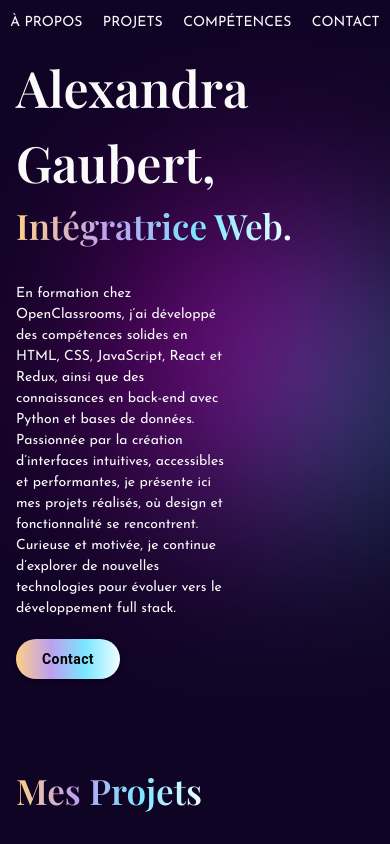
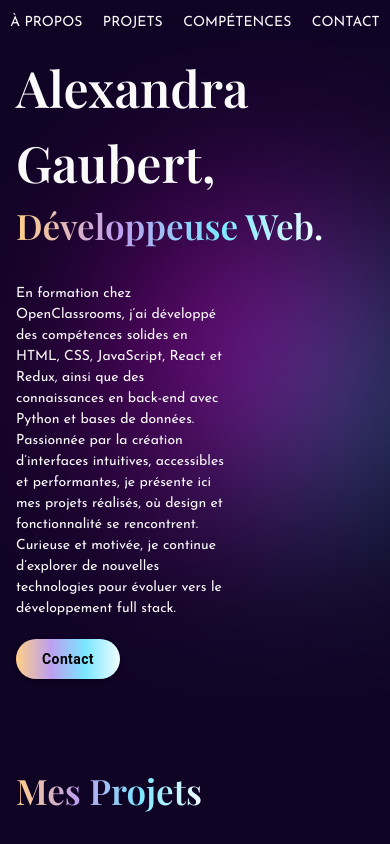
Before and after one commit to AlexandraGbrt/PortfolioAG, a React (Vite) app: page / in a window 390 px wide. Shown: the top 844 px of the page. Built offline with nearby package versions, Linux system fonts and the light colour scheme.

Commit message:
fix : responsive et ajout image arcane

```diff
--- a/index.html
+++ b/index.html
@@ -10,7 +10,7 @@
     rel="stylesheet" />
 
   <meta name="viewport" content="width=device-width, initial-scale=1.0" />
-  <meta name="description" content="Portfolio d'Alexandra Gaubert, intégratrice web." />
+  <meta name="description" content="Portfolio d'Alexandra Gaubert, développeuse web." />
   <title>Portfolio</title>
 </head>
 
--- a/src/data/projets.json
+++ b/src/data/projets.json
@@ -3,7 +3,7 @@
     "title": "API Arcane",
     "description": "Création d'une API",
     "cover": "/logo/arcane.webp",
-    "images": "",
+    "images": "/images/arcane.webp",
     "github": "https://github.com/AlexandraGbrt/ArcaneAPI",
     "details": "J’ai développé une API autour de l’univers de la série Arcane, en utilisant le langage Python et la base de données PostgreSQL. Ce projet m’a permis de découvrir le développement backend, notamment la structuration de données, la création d’endpoints RESTful et la gestion des interactions entre une API et une base de données.",
     "tools": [
--- a/src/layout/About.jsx
+++ b/src/layout/About.jsx
@@ -4,7 +4,7 @@ const About = () => {
   return (
     <section id="about">
       <h1>Alexandra Gaubert, </h1>
-      <h2>Intégratrice Web.</h2>
+      <h2>Développeuse Web.</h2>
       <p>
         En formation chez OpenClassrooms, j’ai développé des compétences solides
         en HTML, CSS, JavaScript, React et Redux, ainsi que des connaissances en
--- a/src/styles/components/_modal.scss
+++ b/src/styles/components/_modal.scss
@@ -20,6 +20,8 @@
         border-radius: 12px;
         max-width: 800px;
         width: 90%;
+        max-height: 90vh;
+        overflow-y: auto;
         padding: 24px;
         box-shadow: 0px 8px 24px rgba(0, 0, 0, 0.3);
         animation: fadeIn 0.2s ease-out;
@@ -84,6 +86,12 @@
                 }
             }
         }
+
+        @media (max-width: 480px) {
+            width: 90%;
+            padding: 14px;
+            max-height: 80vh;
+        }
     }
 }
 
```
Also changed, not shown: public/images/arcane.webp (added).
